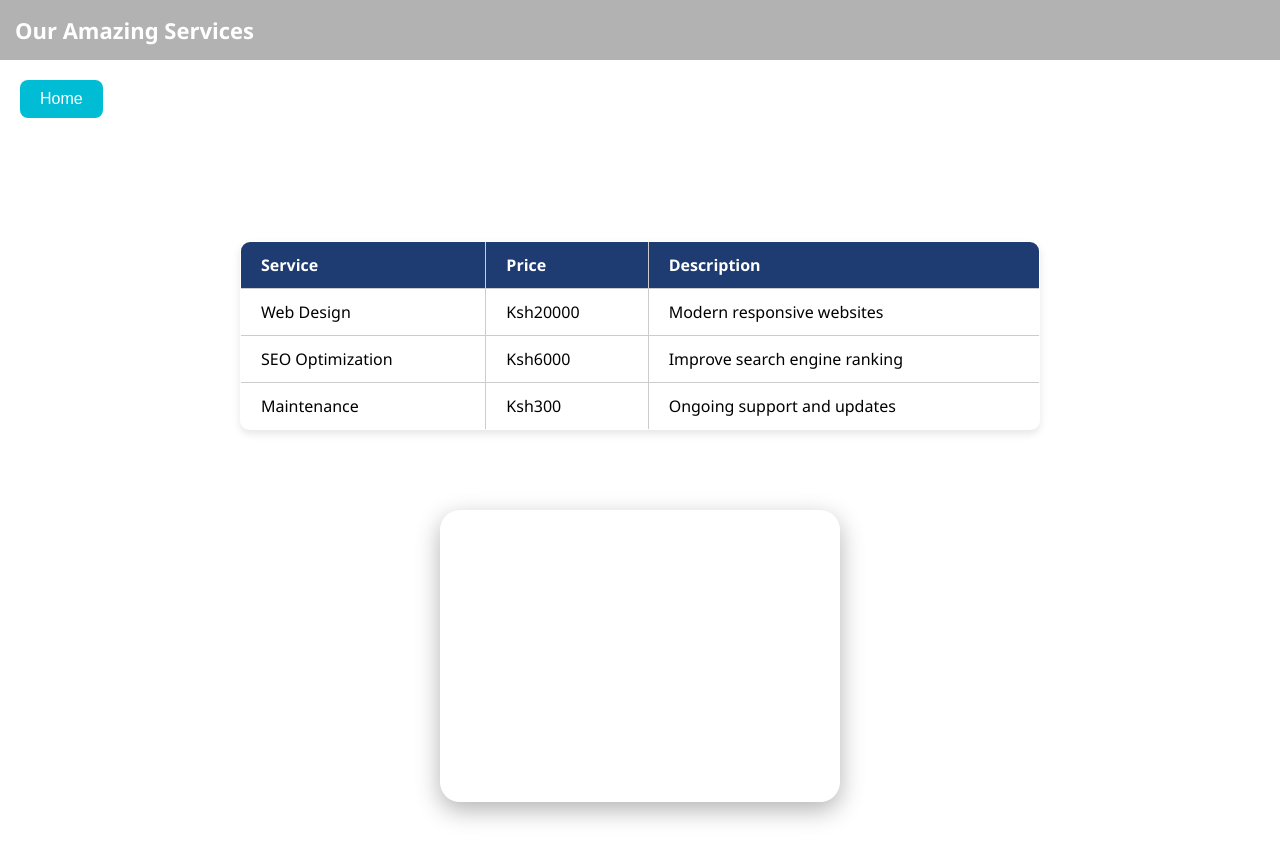
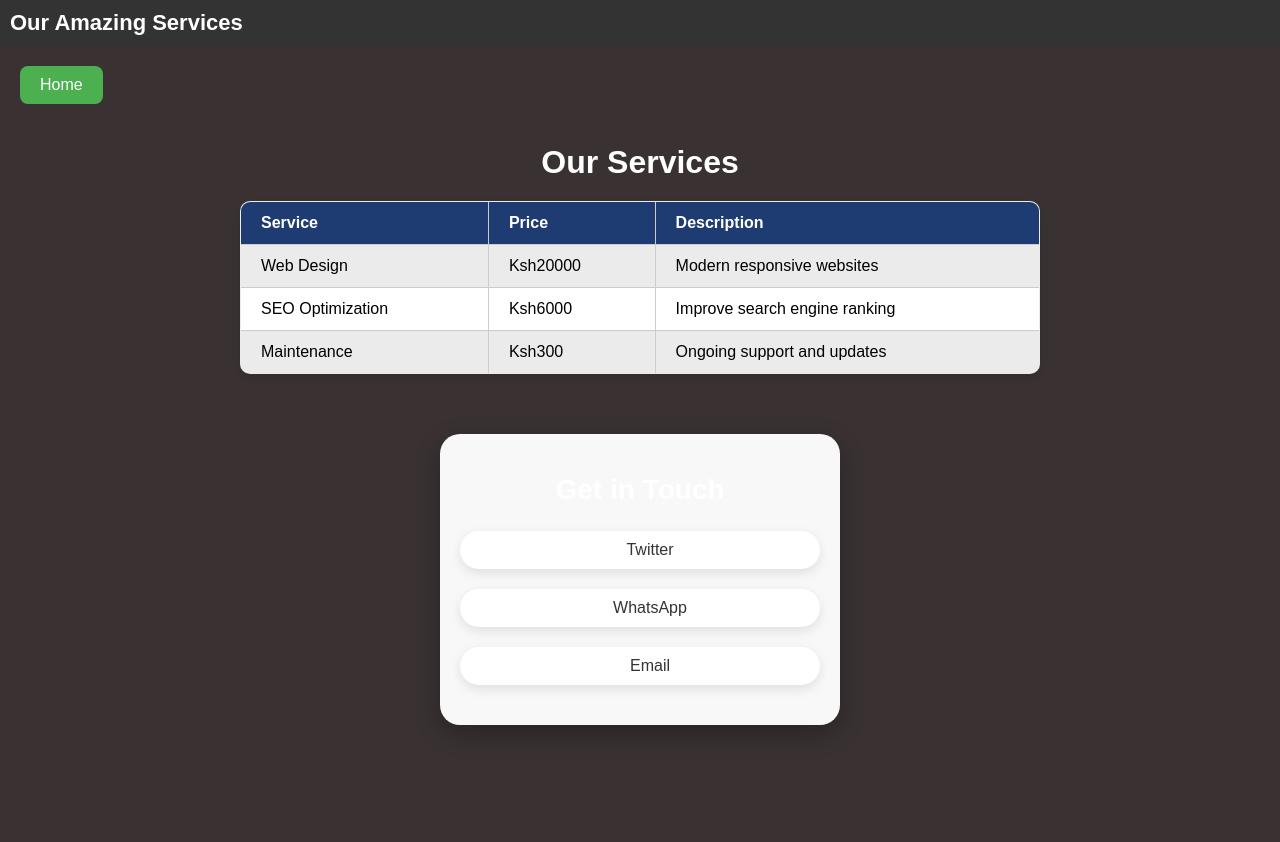
Before and after one commit to kipkirui-max/simple-html-website, a plain HTML site: page services.html in a window 1280 px wide. After the commit the page ends 800 px from the top, so only its background shows below. Drawn offline with Linux system fonts and the light colour scheme.

Commit message:
Update style.css
update css

```diff
--- a/style.css
+++ b/style.css
@@ -373,3 +373,93 @@
         padding: 20px;
       }
     }
+     body {
+      font-family: Arial, sans-serif;
+      margin: 0;
+      padding: 0;
+      background-color: #3a3232;
+    }
+    .navbar {
+      background-color: #333;
+      color: white;
+      padding: 10px;
+      text-align: center;
+    }
+    .Service-btn {
+      background-color: #4CAF50;
+      color: white;
+      padding: 10px 20px;
+      border: none;
+      cursor: pointer;
+    }
+    .Service-btn:hover {
+      background-color: #45a049;
+    }
+    section#services {
+      padding: 20px;
+    }
+    table {
+      width: 100%;
+      border-collapse: collapse;
+    }
+    th, td {
+      padding: 10px;
+      text-align: left;
+    }
+    th {
+      background-color: #f2f2f2;
+    }/* Contact Container */
+.contact-container {
+  background: #f8f8f8;
+  padding: 40px 20px;
+  text-align: center;
+  margin-top: 40px;
+}
+
+.contact-container h2 {
+  font-size: 28px;
+  margin-bottom: 25px;
+}
+
+/* Social Links Styling */
+.social-links {
+  display: flex;
+  justify-content: center;
+  flex-wrap: wrap;
+  gap: 20px;
+}
+
+.social-links a {
+  display: flex;
+  align-items: center;
+  gap: 10px;
+  text-decoration: none;
+  color: #333;
+  font-weight: 500;
+  background-color: #ffffff;
+  padding: 10px 18px;
+  border-radius: 30px;
+  box-shadow: 0 4px 12px rgba(0,0,0,0.1);
+  transition: all 0.3s ease;
+  font-size: 16px;
+}
+
+.social-links a i {
+  font-size: 18px;
+}
+
+/* Hover Colors */
+.social-links a.x:hover {
+  background-color: #000;
+  color: #fff;
+}
+
+.social-links a.whatsapp:hover {
+  background-color: #25d366;
+  color: #fff;
+}
+
+.social-links a.email:hover {
+  background-color: #ff5e5e;
+  color: #fff;
+}
```
